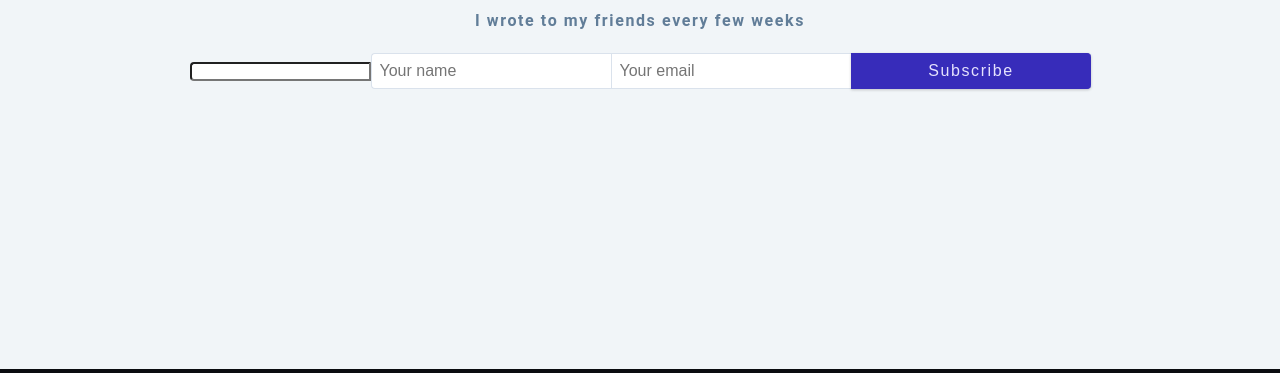
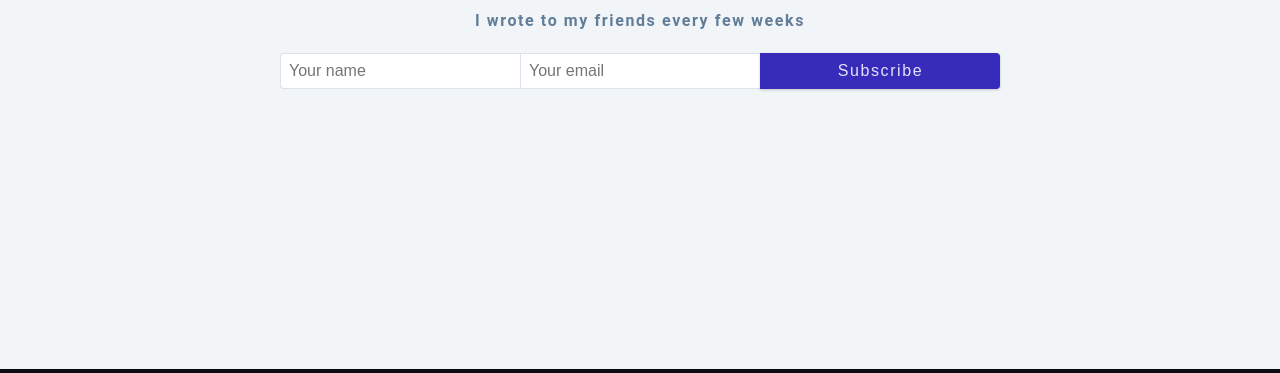
Before and after one commit to jos3ph-m/MDX, a Gatsby site: page /newsletter in a window 1280 px wide. Shown: the part 319-692 px from the top of the page. Built offline with nearby package versions, Linux system fonts and the light colour scheme; Gatsby itself is replaced by a stand-in of ours.

Commit message:
Newsletter info

```diff
--- a/src/pages/newsletter.js
+++ b/src/pages/newsletter.js
@@ -16,7 +16,7 @@ const NewsLetter = () => {
             action="/success"
           >
             <input type="hidden" name="bot-field" />
-            <input type="text" />
+            <input type="hidden" />
             <input
               type="text"
               name="name"
```
